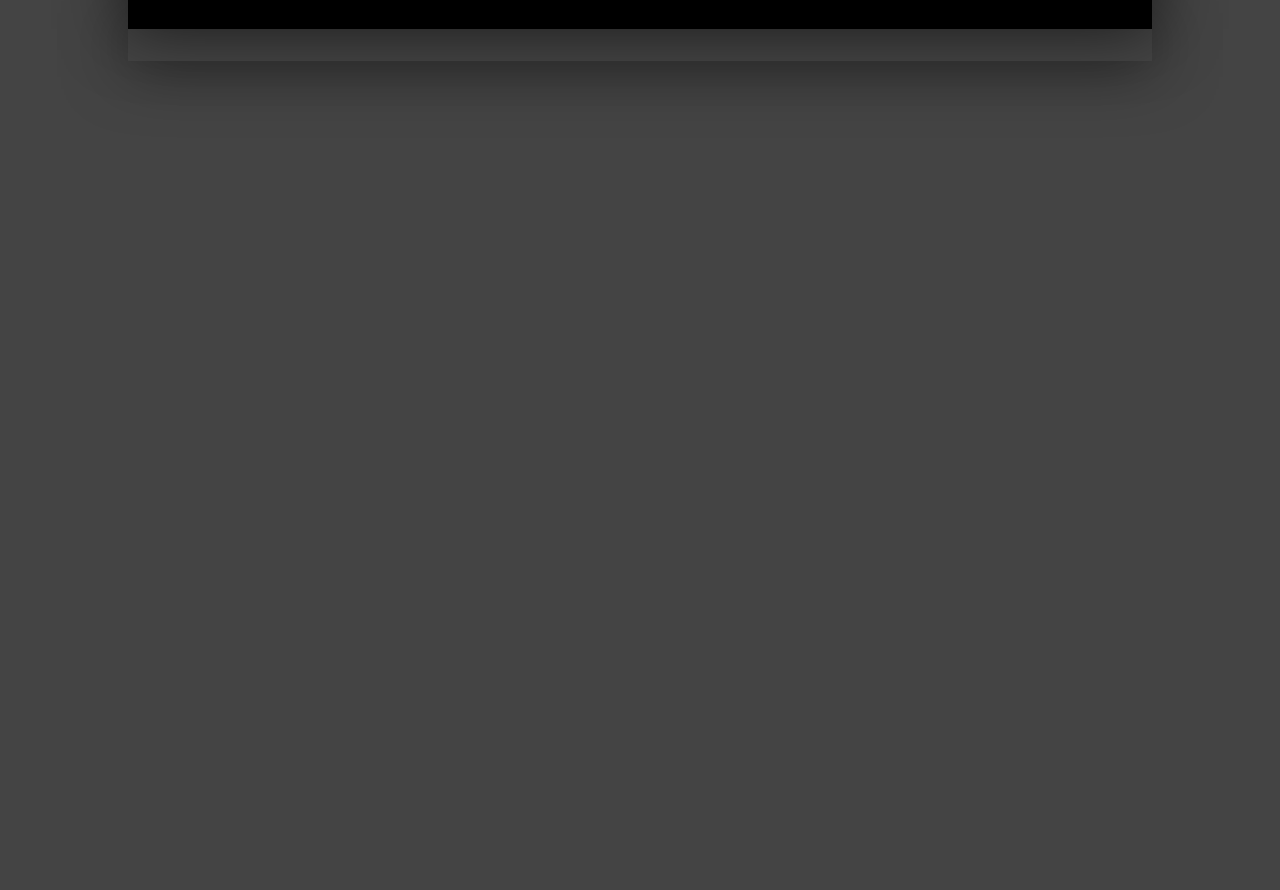
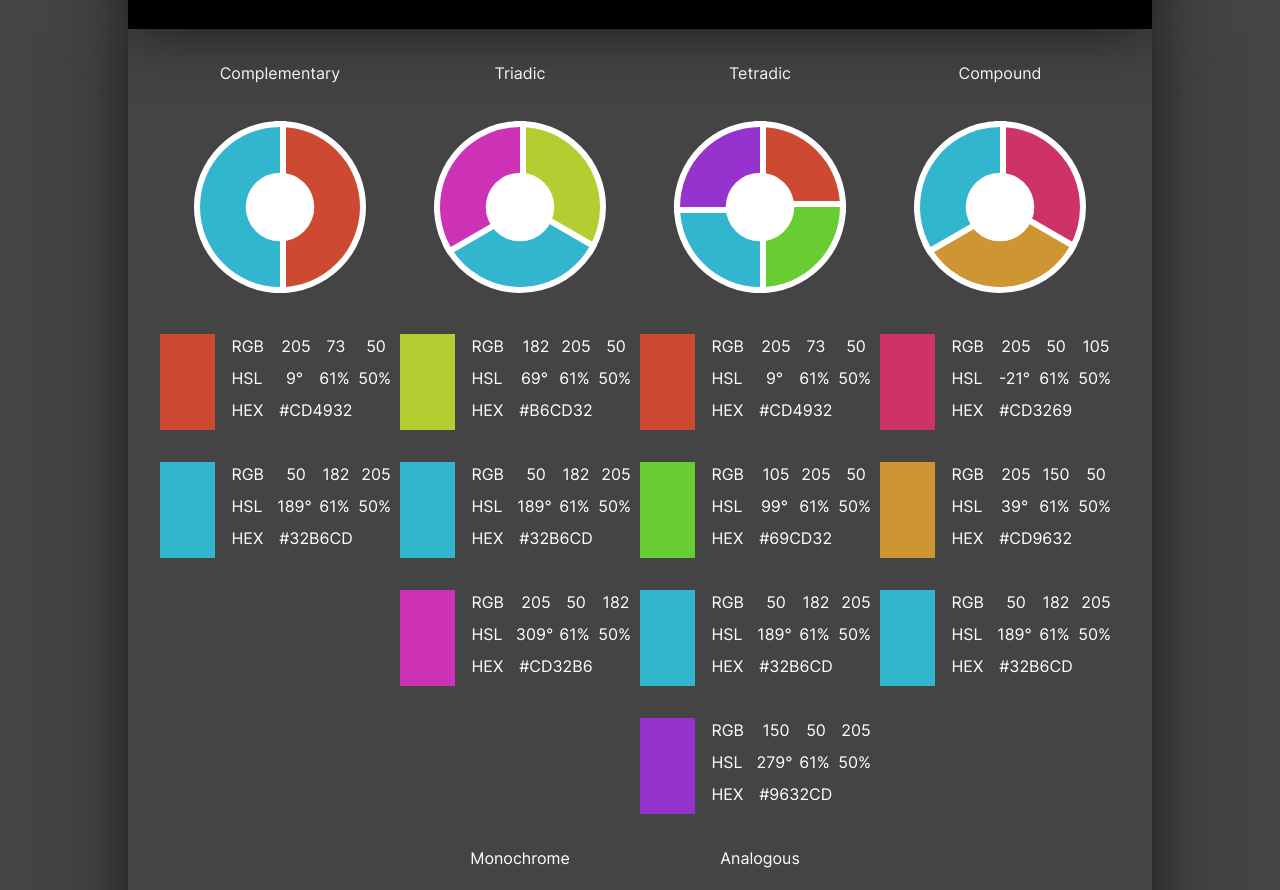
Before and after one commit to Bahia-Porcupine/color-scheme-generator, a website with bundled scripts: page public/index.html in a window 1280 px wide. Shown: the part 102-992 px from the top of the page. Before the commit the page ends 800 px from the top, so only its background shows below. Built offline with nearby package versions, Linux system fonts and the light colour scheme.

Commit message:
One more thing

```diff
--- a/public/assets/css/styles.css
+++ b/public/assets/css/styles.css
@@ -70,11 +70,13 @@ main {
 .header details {
     background-color: var(--white);
     color: var(--black);
-    cursor: pointer;
     height: 2.4rem;
     margin-top: 24px;
     padding: .5rem 1rem;
     display: flex;
+}
+details {
+    cursor: pointer;
 }
 
 .header .details-open {
@@ -195,6 +197,6 @@ canvas {
     width: 2rem;
 }
 
-.hidden {
+/* .hidden {
     display: none;
-}
+} */
--- a/public/assets/js/scripts.js
+++ b/public/assets/js/scripts.js
@@ -189,7 +189,6 @@ class Palette {
 }
 const createPalette = (title, parent, color, harmony, variations) => {
     let container = document.createElement('div');
-    container.classList.add('hidden');
     container.setAttribute('id', `palette-container-${harmony}`);
 
     let heading = document.createElement('h2');
@@ -288,3 +287,16 @@ input.addEventListener('change', () => {
     let rgb = parseRgb(input.value);
     genPalette(titles, modes, rgb, select.value);
 });
+
+// document.addEventListener('DOMContentLoaded', () => {
+//     // var paletteContainerComplement = dom.$('palette-container-complement')[0];
+//     var paletteContainerComplement = dom.$('#palette-container-complement');
+//     var checkComplementary = dom.$('input[type=checkbox]#checkComplementary');
+//     checkComplementary.addEventListener('change', () => {
+//         if (checkComplementary.checked) {
+//             paletteContainerComplement.classList.add('display');
+//         } else {
+//             paletteContainerComplement.classList.remove('display');
+//         }
+//     })
+// });
--- a/public/index.html
+++ b/public/index.html
@@ -9,7 +9,7 @@
   <link href="assets/css/styles.css" rel="stylesheet">
   <script src="assets/js/scripts.js" defer type="module"></script>
   <link rel="shortcut icon" href="assets/img/favicon.ico" type="image/x-icon">
-  <script>
+  <!-- <script>
     'use strict';
     const showHideDiv = (check, palette) => {
       let el = document.getElementById(palette);
@@ -20,7 +20,7 @@
         el.classList.remove('hidden');
       }
     }
-  </script>
+  </script> -->
 </head>
 
 <body>
@@ -38,12 +38,12 @@
         <details>
           <summary>Color Models</summary>
           <div class="details-open">
-          <label for="checkComplementary"><input id="checkComplementary" type="checkbox" onchange="showHideDiv(this, 'palette-container-complement')" />Complementary</label>
-          <label for="checkTriadic"><input id="checkTriadic" type="checkbox" onchange="showHideDiv(this, 'palette-container-triad')" />Triadic</label>
-          <label for="checkTetradic"><input id="checkTetradic" type="checkbox" onchange="showHideDiv(this, 'palette-container-tetrad')" />Tetradic</label>
-          <label for="checkCompound"><input id="checkCompound" type="checkbox" onchange="showHideDiv(this, 'palette-container-compound')" />Compound</label>
-          <label for="checkMonochrome"><input id="checkMonochrome" type="checkbox" onchange="showHideDiv(this, 'palette-container-mono')" />Monochrome</label>
-          <label for="checkAnalogous"><input id="checkAnalogous" type="checkbox" onchange="showHideDiv(this, 'palette-container-analogous')" />Analogous</label>
+          <label for="checkComplementary"><input id="checkComplementary" type="checkbox" />Complementary</label>
+          <label for="checkTriadic"><input id="checkTriadic" type="checkbox" />Triadic</label>
+          <label for="checkTetradic"><input id="checkTetradic" type="checkbox" />Tetradic</label>
+          <label for="checkCompound"><input id="checkCompound" type="checkbox" />Compound</label>
+          <label for="checkMonochrome"><input id="checkMonochrome" type="checkbox" />Monochrome</label>
+          <label for="checkAnalogous"><input id="checkAnalogous" type="checkbox" />Analogous</label>
         </div>
         </details>
       </span>
```
